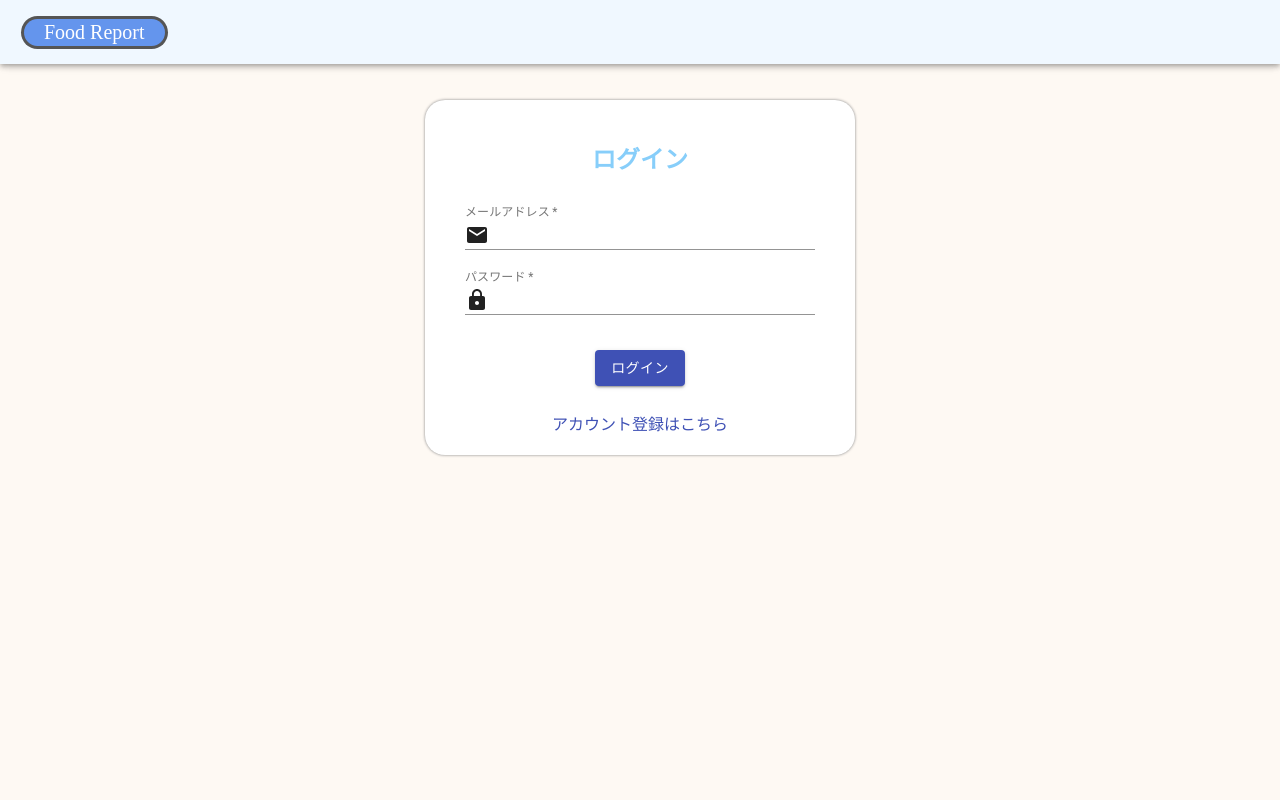
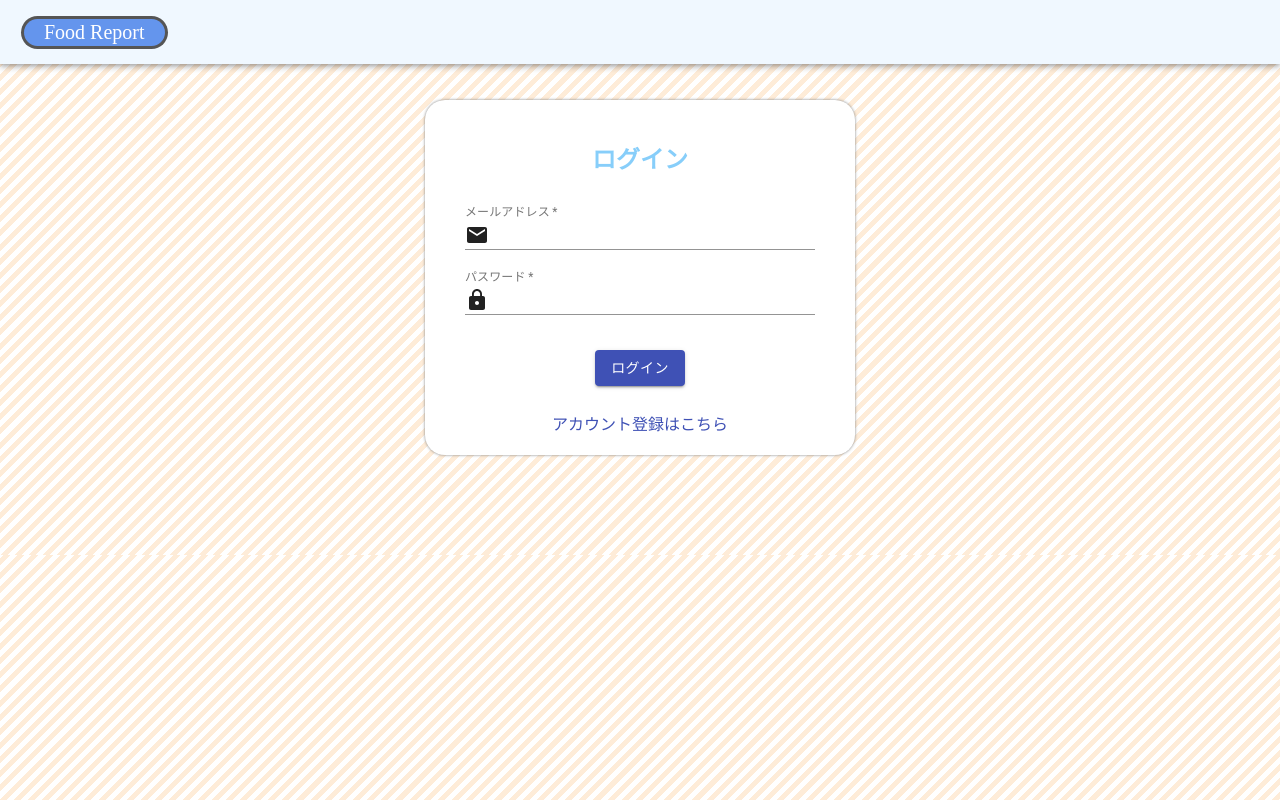
Before and after one commit to Yuki-Ishihara1921/Food-Report-App, a React (Create React App) app: page /signin in a window 1280 px wide. Built offline with nearby package versions, Linux system fonts and the light colour scheme.

Commit message:
add background color

```diff
--- a/src/assets/style.css
+++ b/src/assets/style.css
@@ -97,7 +97,11 @@
 body {
   margin: 0;
   padding: 8px;
-  background: rgba(254, 248, 242, 0.848)
+  background: repeating-linear-gradient(
+    -45deg,
+    rgb(254, 236, 216) 0, rgb(254, 236, 216) 5px,
+    #fff 5px, #fff 10px
+  );
 }
 
 .page-main {
```
Also changed, not shown: 1 other file (tests, documents, lock files or other folders).
